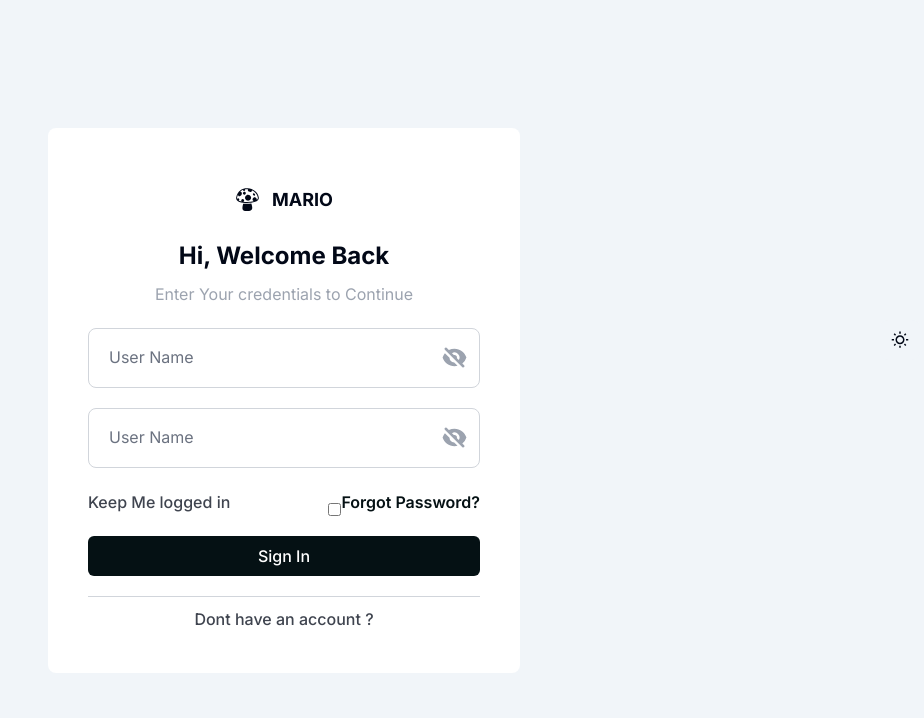
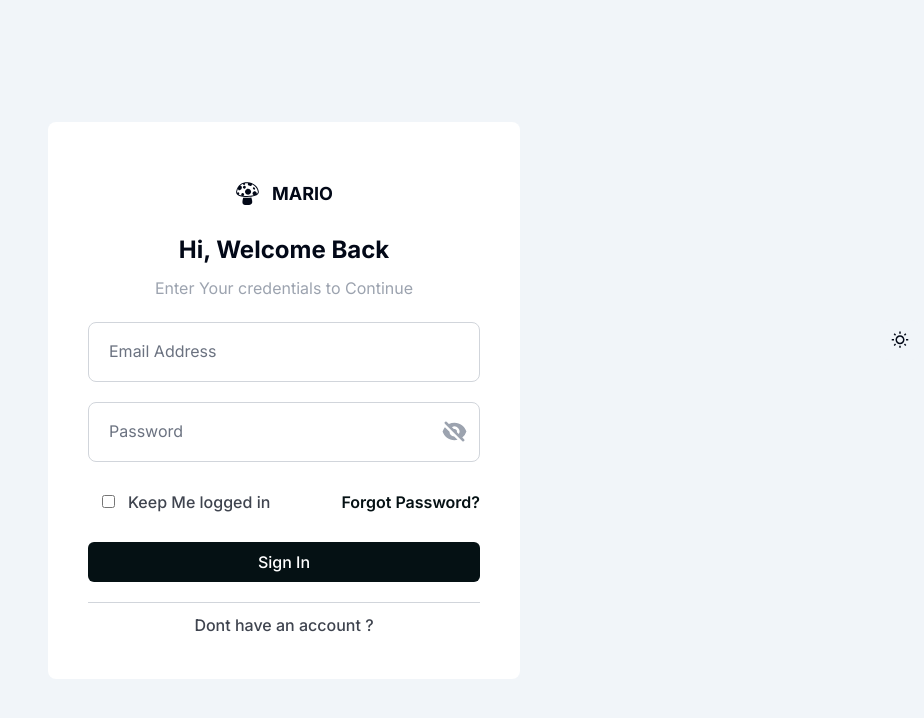
Before and after one commit to sameepmonsoon/full-stack-nextjs-project, a Next.js app: page /login in a window 1280 px wide. Shown: the top 718 px of the page, without its empty margins (356-1280 px from the left). Built offline with nearby package versions, Linux system fonts and the light colour scheme.

Commit message:
minor ui changes

```diff
--- a/app/(authentication)/login/page.tsx
+++ b/app/(authentication)/login/page.tsx
@@ -24,10 +24,10 @@ const page = () => {
           <CustomInputContainer
             size={"default"}
             font={"medium"}
-            type="password"
+            type="email"
             inputBorder={"none"}
             containerStyle={"border"}
-            label={"User Name"}
+            label={"Email Address"}
           />
           <CustomInputContainer
             size={"default"}
@@ -35,18 +35,24 @@ const page = () => {
             type="password"
             inputBorder={"none"}
             containerStyle={"border"}
-            label={"User Name"}
+            label={"Password"}
           />
 
           <div
             className={`flex justify-between items-center w-full text-darkBg`}>
-            <span className="text-center font-medium text-md flex justify-center gap-2 items-center leading-[1.75] text-[#3F444F]">
+            <span className="text-center  font-medium text-md flex justify-center items-center leading-[1.75] text-[#3F444F]">
+              <span className=" group cursor-pointer text-gray-400 hover:bg-darkBg/10 dark:hover:bg-white/10 transition-all duration-300 ease-in-out p-2 h-10 w-10 mt-auto rounded-full flex justify-center items-center">
+                <input
+                  type="checkbox"
+                  id="check"
+                  className="cursor-pointer p-4"
+                />
+              </span>
               Keep Me logged in
             </span>
             <Link
               href={"/admin/home"}
               className={`text-center dark:text-white text-darkBg font-semibold text-md flex justify-center items-end leading-[1.75]`}>
-              <input type="checkbox" id="check" />
               Forgot Password?
             </Link>
           </div>
@@ -64,7 +70,7 @@ const page = () => {
         </Link>
       </div>
 
-      <div className="absolute right-1 top-[40%] mb-auto h-10 w-10 bg-accent flex justify-center items-center rounded-lg">
+      <div className="cursor-pointer absolute right-1 top-[40%] mb-auto h-10 w-10 bg-accent flex justify-center items-center rounded-lg">
         <ThemeButton />
       </div>
     </div>
--- a/app/globals.css
+++ b/app/globals.css
@@ -44,3 +44,10 @@
     @apply bg-background text-foreground;
   }
 }
+
+input:-webkit-autofill,
+input:-webkit-autofill:hover,
+input:-webkit-autofill:focus,
+input:-webkit-autofill:active {
+  -webkit-box-shadow: 0 0 0 30px none inset !important;
+}
--- a/components/Elements/CutomInputContainer/CustomInputContainer.tsx
+++ b/components/Elements/CutomInputContainer/CustomInputContainer.tsx
@@ -13,8 +13,8 @@ const containerVariant = cva(
   {
     variants: {
       containerStyle: {
-        default: `focus-within:border-black overflow-hidden focus-within:ring-[1px] focus-within:ring-black/60 dark:focus-within:ring-gray-200/60 dark:focus-within:border-gray-200 border-[1px] dark:border-gray-200 border-[1px] group rounded-[8px] p-0 pb-0 gap-0 border-gray-300 h-20  w-full flex flex-col justify-end items-start`,
-        border: `focus-within:border-black overflow-hidden focus-within:ring-[1px] focus-within:ring-black/60 dark:focus-within:ring-gray-200/60  border-[1px] dark:focus-within:border-gray-200 dark:border-gray-200 hover:border-black border-[1px] cursor-text group rounded-[8px] p-0 pb-0 gap-0 border-gray-300 h-20  w-full flex flex-col justify-end items-start`,
+        default: `focus-within:border-black overflow-hidden focus-within:ring-[1px] focus-within:ring-black/60 dark:focus-within:ring-gray-200/60 dark:focus-within:border-gray-200 border-[1px] dark:border-gray-600 dark:hover:border-white hover:border-black border-[1px] group rounded-[8px] p-0 pb-0 gap-0 border-gray-300 h-20  w-full flex flex-col justify-end items-start`,
+        border: `focus-within:border-black overflow-hidden focus-within:ring-[1px] focus-within:ring-black/60 dark:focus-within:ring-gray-200/60  border-[1px] dark:focus-within:border-gray-200 dark:border-gray-600 dark:hover:border-white hover:border-black border-[1px] cursor-text group rounded-[8px] p-0 pb-0 gap-0 border-gray-300 h-20  w-full flex flex-col justify-end items-start`,
       },
       size: {
         default: "h-[60px]",
@@ -124,6 +124,9 @@ const CustomInputContainer = ({
   const [isPassword, setIsPassword] = useState(
     type.toLowerCase() === "password"
   );
+  useEffect(() => {
+    setIsPassword(type.toLowerCase() === "password");
+  }, [type]);
   const handleToggle = () => {
     setViewPassword(!viewPassword);
   };
@@ -131,7 +134,6 @@ const CustomInputContainer = ({
   useEffect(() => {
     setTogglePassword(viewPassword ? "text" : "password");
   }, [viewPassword]);
-  console.log(viewPassword);
   return (
     <div className={cn(containerVariant({ containerStyle, className, size }))}>
       <div className="relative w-full h-full flex justify-start items-center">
@@ -150,6 +152,7 @@ const CustomInputContainer = ({
           {label}
         </Label>
 
+        {isPassword && (
           <span
             className={cn(iconContainerVariant({ size, className }))}
             onClick={handleToggle}>
@@ -167,6 +170,7 @@ const CustomInputContainer = ({
               />
             )}
           </span>
+        )}
         {/* <p
           id="filled_success_help"
           className="mt-2 text-sm text-green-600 dark:text-green-400 ">
--- a/components/Elements/ThemeButton/ThemeButton.tsx
+++ b/components/Elements/ThemeButton/ThemeButton.tsx
@@ -6,8 +6,8 @@ import { lightModeToggleConstants } from "@/Helpers/Constants/NavBarConstants";
 import { SetStateAction, useEffect, useRef, useState } from "react";
 import { useSystemThemeDetector } from "@/Hooks/useSystemThemeDetector";
 import localThemeChecker from "@/Helpers/localThemeChecker";
-
-const ThemeButton = () => {
+interface ThemeButtonProps {}
+const ThemeButton: React.FC<ThemeButtonProps> = () => {
   const isBrowser = typeof window !== "undefined";
   const isDarkTheme = useSystemThemeDetector();
   const [theme, setTheme] = useState("L");
--- a/next.config.js
+++ b/next.config.js
@@ -5,7 +5,16 @@ module.exports = nextConfig;
 const path = require("path");
 
 module.exports = {
+  ...nextConfig,
+
   sassOptions: {
     includePaths: [path.join(__dirname, "styles")],
   },
+
+  postcss: {
+    plugins: {
+      tailwindcss: {},
+      autoprefixer: {},
+    },
+  },
 };
```
Lines whose indentation alone changed are shown as unchanged.
